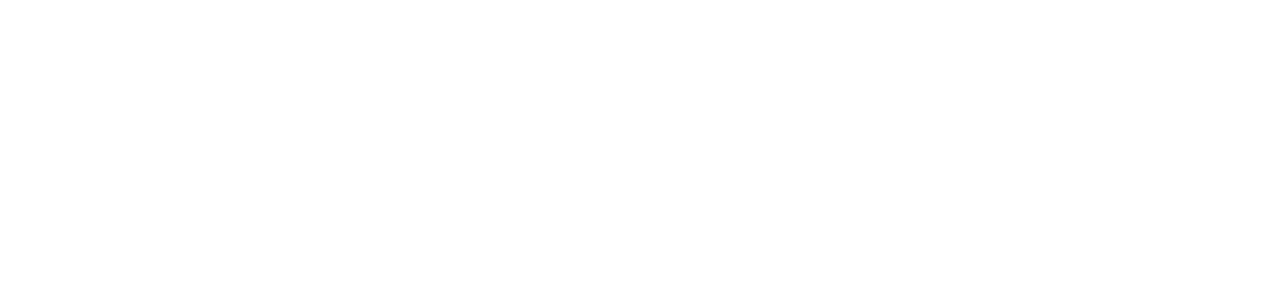
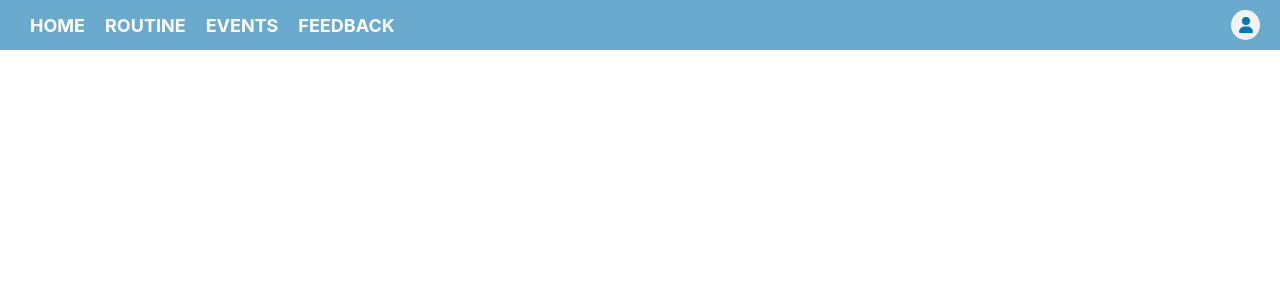
Before and after one commit to MythicSTR/Unify, a React (Create React App) app in the folder frontend/: page /student/feedbacks in a window 1280 px wide. Before the commit this address had no page. Shown: the top 300 px of the page. Built offline with nearby package versions, Linux system fonts and the light colour scheme.

Commit message:
Working on digital attendance

```diff
--- a/frontend/src/App.js
+++ b/frontend/src/App.js
@@ -10,6 +10,7 @@
 import TeacherAttendance from "./components/TeacherAttendance";
 import TeacherEvent from "./components/TeacherEvent";
 import TeacherRoutine from "./components/TeacherRoutine";
+import StudentFeedback from "./components/StudentFeedback";
 
 function App() {
   return (
@@ -29,6 +30,8 @@
 
               <Route path = '/student/events' element = {<StudentEvent />}></Route>
               <Route path = '/student/routine' element = {<StudentRoutine />}></Route>
+              <Route path = '/student/feedbacks' element = {<StudentFeedback />}></Route>
+
               </Routes>
     </Router>
   );
--- /dev/null
+++ b/frontend/src/components/StudentFeedback.js
@@ -0,0 +1,12 @@
+import React from "react";
+import Navbar from "../components/StudentNavbar"
+
+function StudentFeedback(){
+    return(
+        <div>
+            <Navbar/>
+        </div>
+    );
+}
+
+export default StudentFeedback;
--- a/frontend/src/components/StudentNavbar.js
+++ b/frontend/src/components/StudentNavbar.js
@@ -13,6 +13,7 @@
           <li><Link to="/student/home">Home</Link></li>
           <li><Link to="/student/routine">Routine</Link></li>
           <li><Link to="/student/events">Events</Link></li>
+          <li><Link to="/student/feedbacks">Feedback</Link></li>
 
       </ul>
       <div className="navbar-profile">
```
Also changed, not shown: 1 other file (tests, documents, lock files or other folders).
